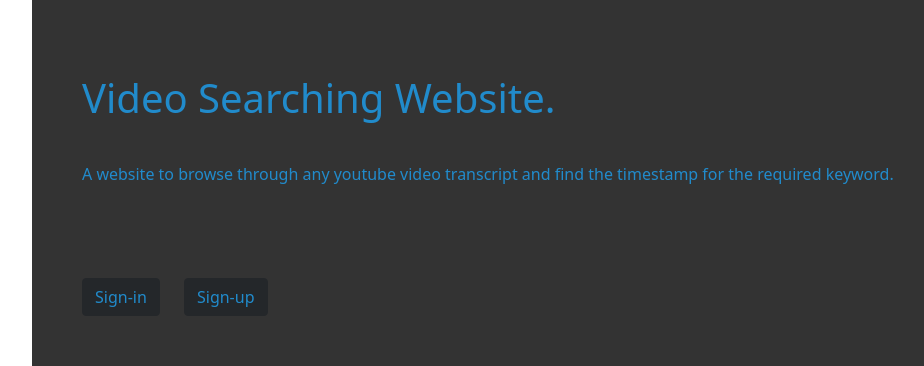
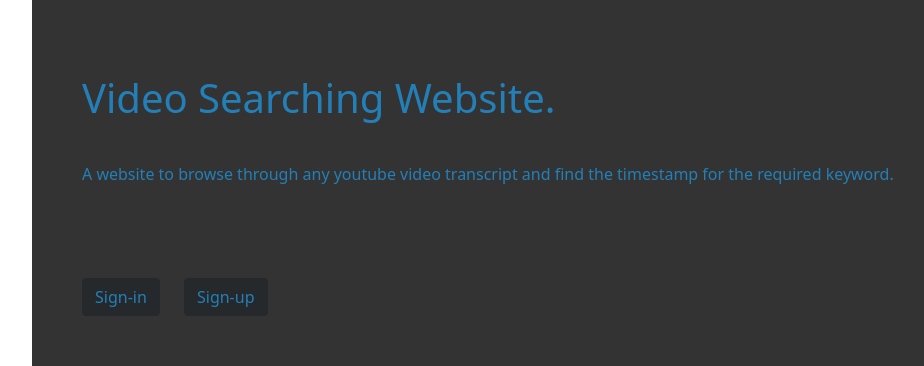
Before and after one commit to artiyadav28/video-searching-website, a plain HTML site: page index.html in a window 1280 px wide. Shown: the part 166-532 px from the top of the page, without its empty margins (288-1212 px from the left). Drawn offline with nearby package versions, Linux system fonts and the light colour scheme.

Commit message:
Update stylesheet.css

```diff
--- a/css/stylesheet.css
+++ b/css/stylesheet.css
@@ -12,21 +12,21 @@ position: relative;
 .contentright{
     position: absolute;
     top:30%;
-    opacity:0.8;
+    opacity:0.7;
 }
 .contentright h1{
     height: 80px;
-    color:rgb(29, 161, 242);
+    color:rgb(29, 160, 240);
 }
 .contentright p{
     height:100px;
-    color:rgb(29, 161, 242);
+    color:rgb(29, 160, 240);
 }
 .contentright a{
     margin-right:20px;
-    color:rgb(29, 161, 242) ;
+    color:rgb(29, 160, 240) ;
 }
 span{
-    color:rgb(29, 161, 242);
+    color:rgb(29, 160, 240);
     size:100px;
 }
```
